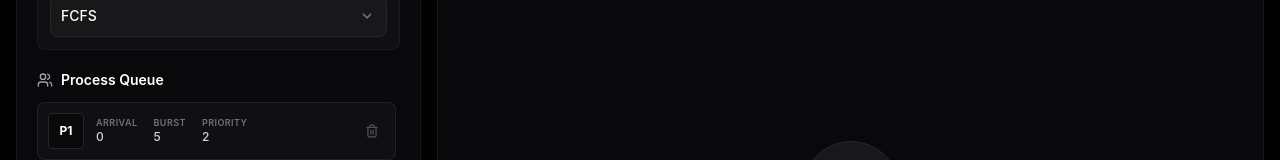
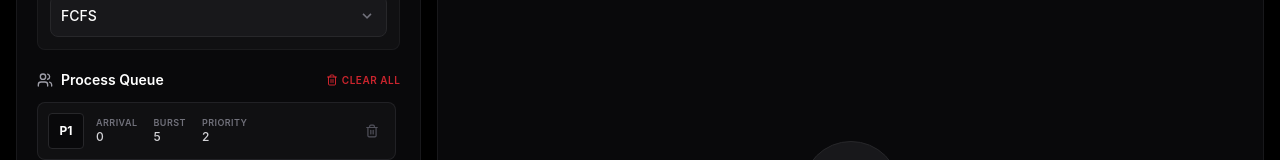
Before and after one commit to mohargorai/cpu-scheduling-visualizer, a React (Vite) app in the folder frontend/: page / in a window 1280 px wide. Shown: the part 204-364 px from the top of the page. Built offline with nearby package versions, Linux system fonts and the light colour scheme.

Commit message:
UI: Add QoL 'Clear All' button to Process Queue

```diff
--- a/frontend/src/components/ProcessInput.jsx
+++ b/frontend/src/components/ProcessInput.jsx
@@ -100,9 +100,19 @@ export function ProcessInput() {
       </div>
 
       <div className="flex-1 flex flex-col min-h-0">
-        <h2 className="flex-none text-sm font-semibold text-white mb-3 flex items-center gap-2">
-          <Users className="w-4 h-4 text-zinc-400" /> Process Queue
-        </h2>
+        <div className="flex-none flex items-center justify-between mb-3">
+          <h2 className="text-sm font-semibold text-white flex items-center gap-2">
+            <Users className="w-4 h-4 text-zinc-400" /> Process Queue
+          </h2>
+          {processes.length > 0 && (
+            <button
+              onClick={() => setProcesses([])}
+              className="text-[10px] uppercase tracking-wider font-semibold text-red-500/80 hover:text-red-400 transition-colors flex items-center gap-1"
+            >
+              <Trash2 className="w-3 h-3" /> Clear All
+            </button>
+          )}
+        </div>
 
         <div className="flex-1 overflow-y-auto mb-4 pr-1 custom-scrollbar min-h-0">
           <AnimatePresence initial={false}>
```
